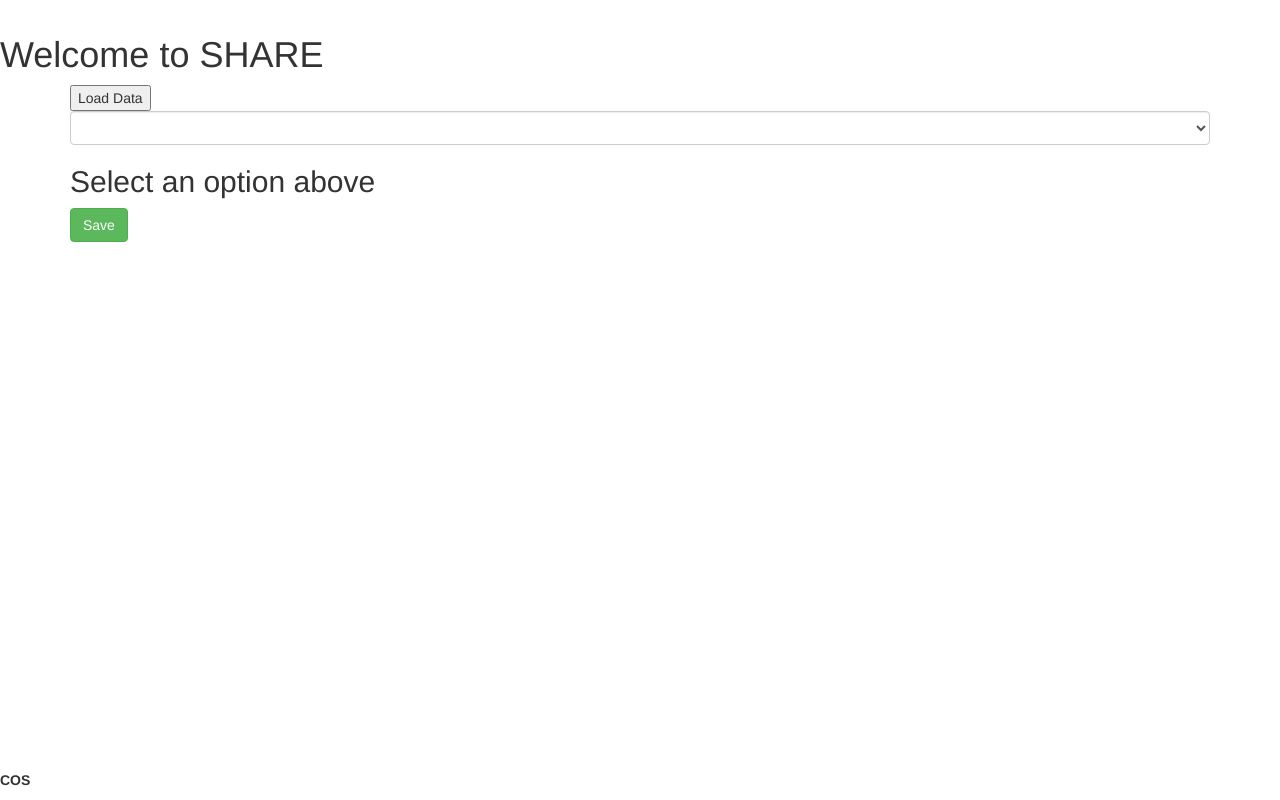
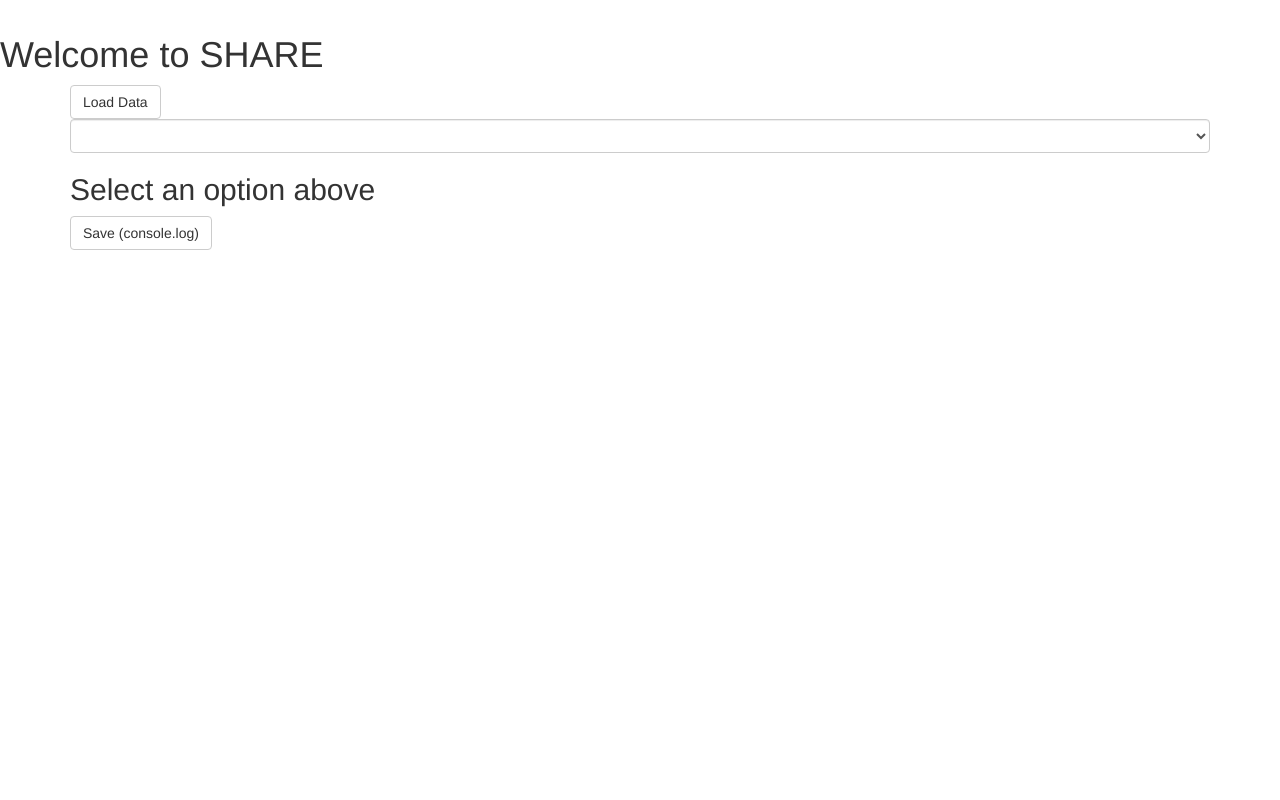
Before and after one commit to atelic/share-curation, a Django app: page /crowd/homepage/ in a window 1280 px wide. Run offline with Django 3.2, Linux system fonts and the light colour scheme; lists and menus that the app fills with data are empty; some libraries are stand-ins or nearby versions.

Commit message:
save to console.log

```diff
--- a/crowd/templates/homepage.html
+++ b/crowd/templates/homepage.html
@@ -14,7 +14,7 @@
 		<h1>Welcome to SHARE</h1>
 
 		<div class='container'>
-        <input id="submit" type="button" value="Load Data" action="/crowd/sharedata"/>
+			<input id="submit" class="btn btn-default" type="button" value="Load Data" action="/crowd/sharedata"/>
 			<select class="form-control" id="select-share-template">
 
 			</select>
@@ -24,7 +24,7 @@
 					<h2 id="title">Select an option above</h2>
 
 					<div id='editor'></div>
-                  <button id="save" type="button" class="btn btn-success">Save</button>
+					<button id="save" class="btn btn-default" type="button" class="btn btn-success">Save (console.log)</button>
 				</div>
 			</div>
 		</div>
@@ -372,23 +372,11 @@ function jedit(hits) {
 			document.getElementById('save').onclick = function () {
 				var schema;
 				var value;
-        for (schema in init_schemas[which_schema]) {
-            if (init_schemas[which_schema][schema].title === editor.options.schema.title) {
-                for (value in editor.getValue()) {
-                   schema_data[schema][value] = editor.getValue()[value];
-                }
-            }
-        }
+				console.log(init_schemas[which_schema]);
 			};
 
 		};
 		</script>
 
-<div style="position: relative">
-    <p style="position: fixed; bottom: 0; width:100%;">
-        <strong>COS</strong>
-    </p>
-</div>
-
 	</body>
 </html>
```
Lines whose indentation alone changed are shown as unchanged.
